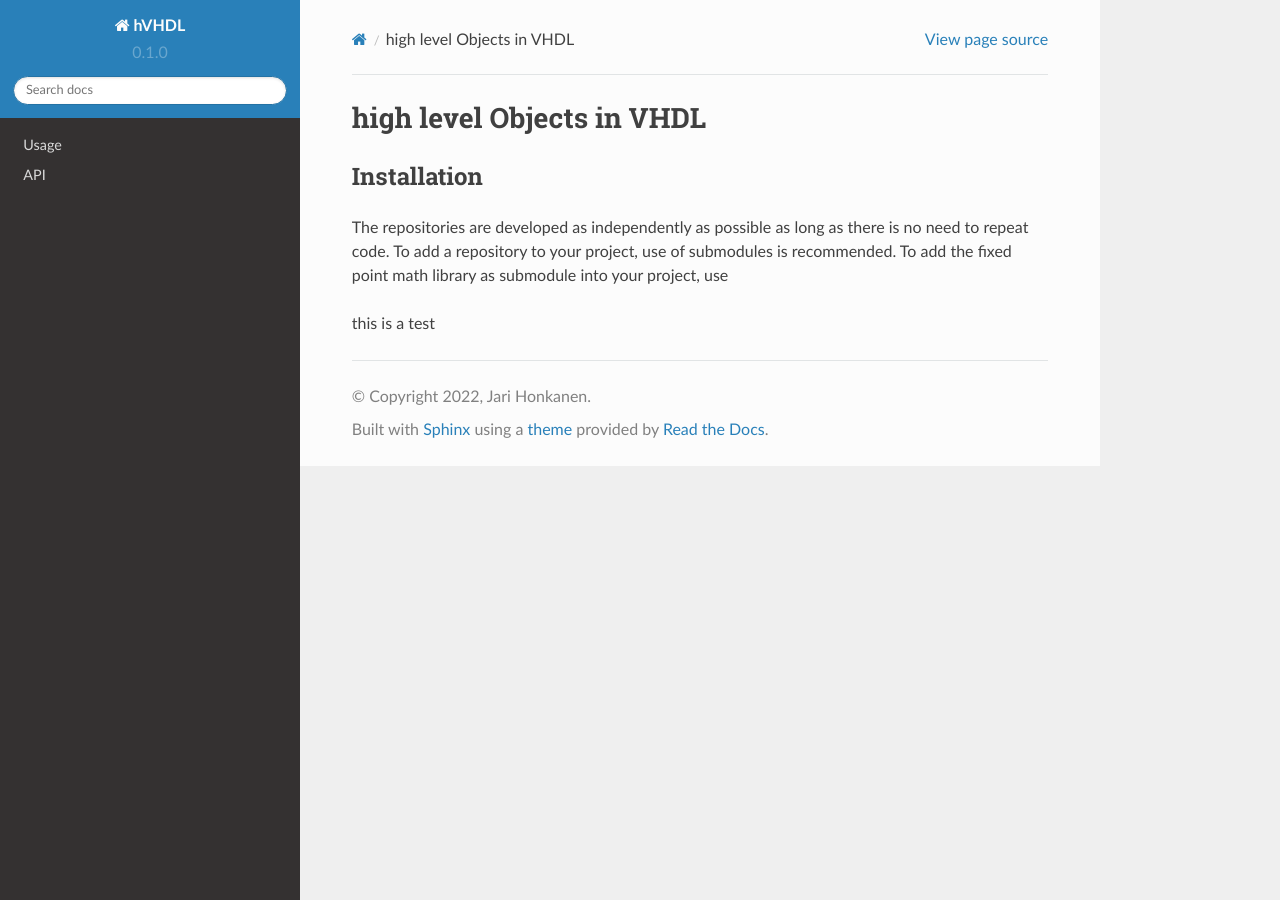
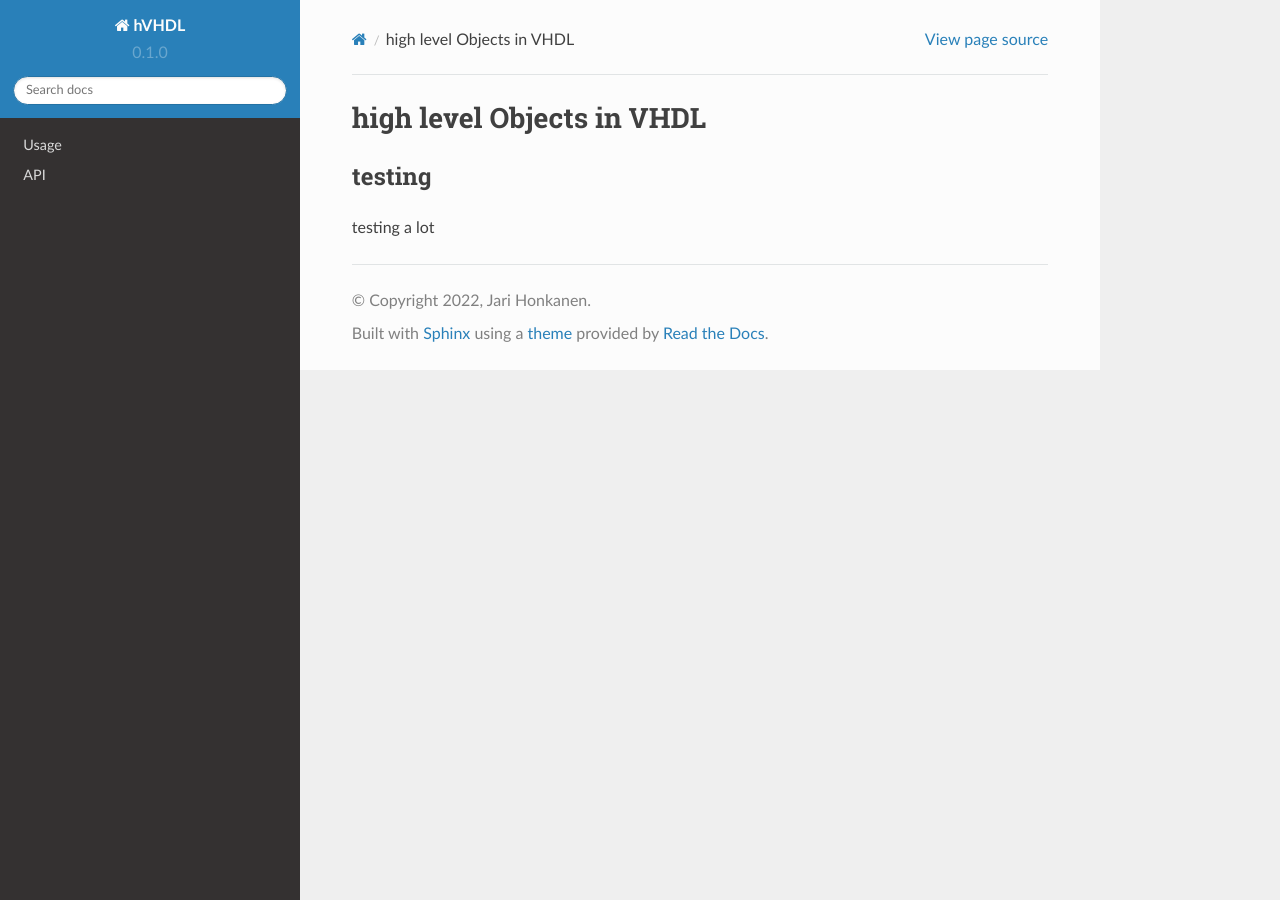
Before and after one commit to hVHDL/hVHDL, a Sphinx documentation site: the page built from docs/source/vhdl_record_object_pattern.rst, in a window 1280 px wide. Built offline with Sphinx 7.4.7 and the Read the Docs theme 2.0.0, drawn with Linux system fonts in a browser that asks for light colours.

Commit message:
Update vhdl_record_object_pattern.rst

```diff
--- a/docs/source/vhdl_record_object_pattern.rst
+++ b/docs/source/vhdl_record_object_pattern.rst
@@ -1,13 +1,7 @@
-:orphan:
-
 high level Objects in VHDL
 ==========================
 
-.. _recordobjects:
+testing
+-------
 
-Installation
-------------
-
-The repositories are developed as independently as possible as long as there is no need to repeat code. To add a repository to your project, use of submodules is recommended. To add the fixed point math library as submodule into your project, use
-
-this is a test
+testing a lot
```
